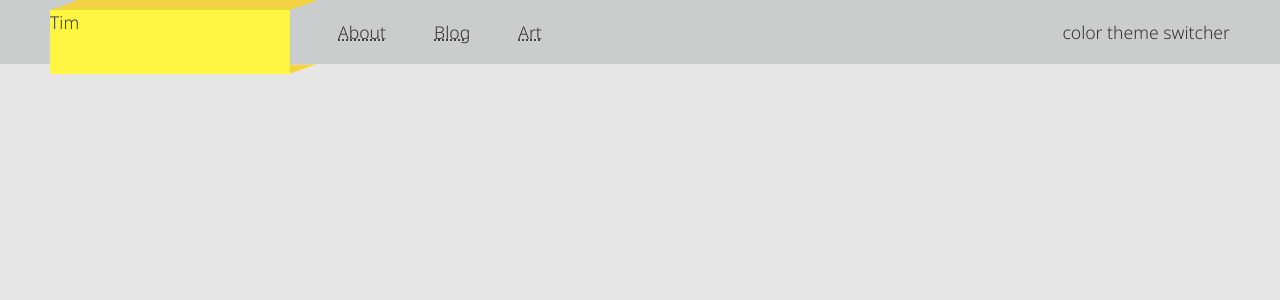
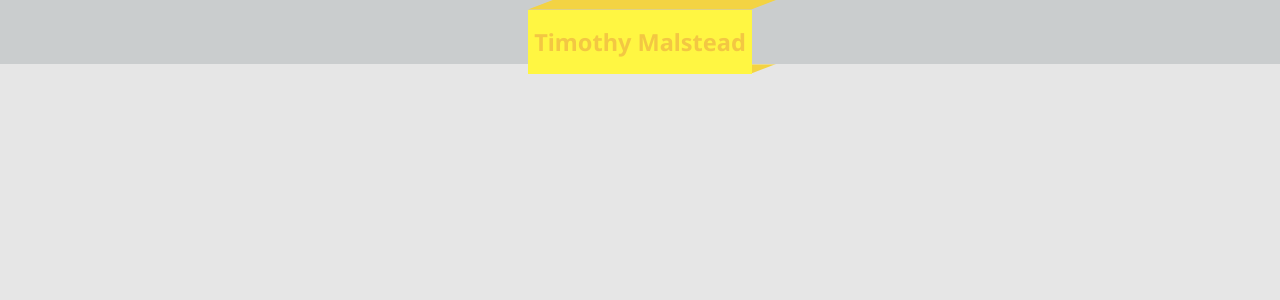
Before and after one commit to timmalstead/personal-site-next-js, a Next.js app: page / in a window 1280 px wide. Shown: the top 300 px of the page. Built offline with nearby package versions, Linux system fonts and the light colour scheme.

Commit message:
adapts header to more screen sizes

```diff
--- a/app/components/header/header.css
+++ b/app/components/header/header.css
@@ -2,7 +2,7 @@ header {
     display: flex;
     background-color: var(--contrast-color);
     height: var(--header-height);
-    padding: 0 max(0px, calc((100vw - 1180px) / 2));
+    padding: 0 10vw;
     position: sticky;
     top: 0;
 
@@ -24,14 +24,20 @@ header {
             }
         }
         .banner {
+            display: flex;
+            align-items: center;
+            justify-content: center;
             position: relative;
             width: 100%;
-            height: 4rem;
+            height: var(--header-height);
             background-color: var(--highlight-color);
             z-index: 1;
+            container: banner / size;
 
             a {
                 text-decoration: none;
+                font-weight: bold;
+                color: var(--contrast-lowlight-color);
             }
         }
     }
@@ -52,7 +58,25 @@ header {
     }
 }
 
-@media screen and (max-width: 900px) {
+@container banner (min-width: 0px) {
+    header {
+        .banner-container {
+            .banner {
+                a {
+                    font-size: 10.5cqw;
+                }
+            }
+        }
+    }
+}
+
+@media screen and (min-width: 1280px) {
+    header {
+        --header-height: 4rem;
+    }
+}
+
+@media screen and (max-width: 1280px) {
     header {
         justify-content: center;
 
@@ -70,7 +94,7 @@ header {
     }
 }
 
-@media screen and (max-width: 400px) {
+@media screen and (max-width: 600px) {
     header {
         .banner-container {
             width: 13rem;
--- a/app/components/header/index.tsx
+++ b/app/components/header/index.tsx
@@ -8,7 +8,7 @@ const Header = () => (
         <div className="banner-container">
             <div className="fold" />
             <div className="banner">
-                <NextLink href={routes[0].path}>Tim</NextLink>
+                <NextLink href={routes[0].path}>Timothy Malstead</NextLink>
             </div>
             <div className="fold" />
         </div>
--- a/app/globals.css
+++ b/app/globals.css
@@ -2,13 +2,13 @@
     --font-mono: ui-monospace, Menlo, Monaco, "Cascadia Mono", "Segoe UI Mono",
         "Roboto Mono", "Oxygen Mono", "Ubuntu Monospace", "Source Code Pro",
         "Fira Mono", "Droid Sans Mono", "Courier New", monospace;
-    --header-height: 4rem;
-    --small-breakpoint: 900px;
+    --header-height: 3rem;
     --text-color: #333;
     --background-color: #e6e6e6;
     --contrast-color: #cacdce;
     --highlight-color: #fff642;
     --contrast-highlight-color: #f3d343;
+    --contrast-lowlight-color: #f3c743;
 }
 
 @media (prefers-color-scheme: dark) {
@@ -18,6 +18,7 @@
         --contrast-color: #393533;
         --highlight-color: #42e3ff;
         --contrast-highlight-color: #2bb9e8;
+        --contrast-lowlight-color: #368ad3;
     }
 }
 
@@ -45,3 +46,9 @@ a {
     color: inherit;
     text-decoration: dotted underline;
 }
+
+@media screen and (min-width: 1280px) {
+    body {
+        font-size: min(1vw, 2rem);
+    }
+}
```
